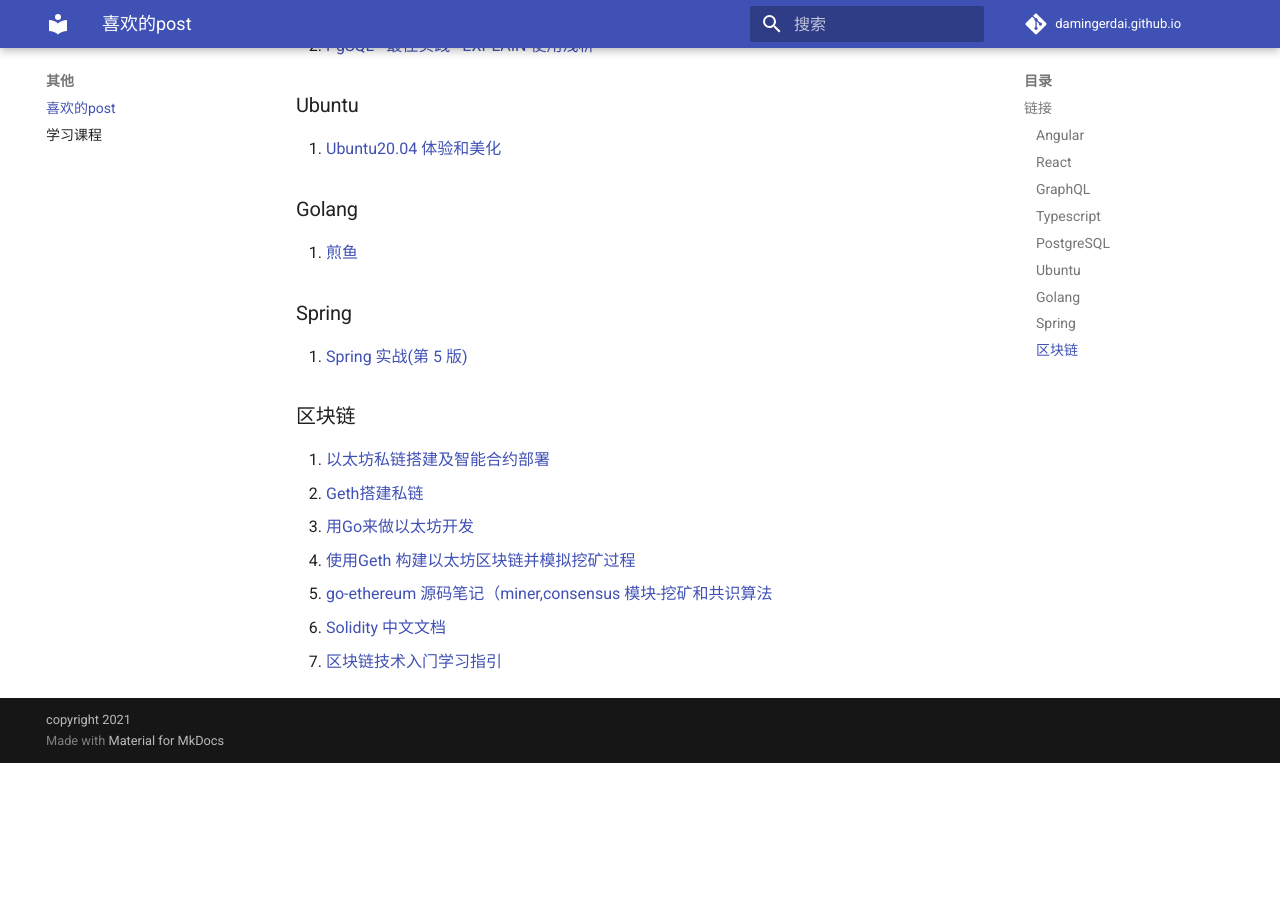
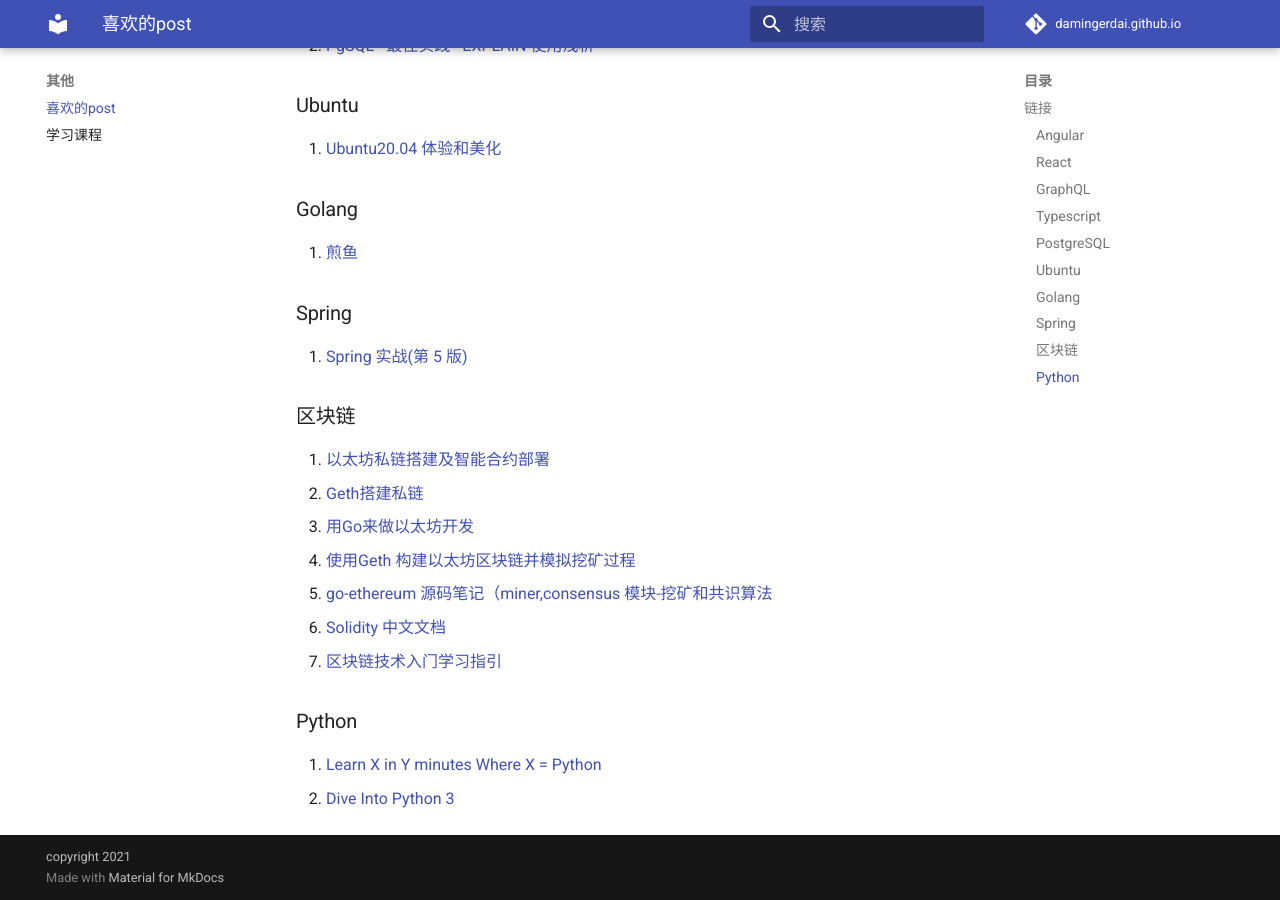
Before and after one commit to damingerdai/damingerdai.github.io, an MkDocs documentation site: the page built from docs/others/link.md, in a window 1280 px wide and 900 px high, scrolled down 1031 px. Built offline with MkDocs 1.6.1 and Material for MkDocs 9.7.7, drawn with Linux system fonts in a browser that asks for light colours; comment, search, counter and statistics services are not loaded; before the commit the page ends 1794 px from its top, so only the background shows below that.

Commit message:
docs: add python docs

```diff
--- a/docs/others/link.md
+++ b/docs/others/link.md
@@ -57,3 +57,8 @@
 5. [go-ethereum 源码笔记（miner,consensus 模块-挖矿和共识算法](https://knarfeh.com/2018/03/10/go-ethereum%20%E6%BA%90%E7%A0%81%E7%AC%94%E8%AE%B0%EF%BC%88miner,%20consensus%20%E6%A8%A1%E5%9D%97-%E6%8C%96%E7%9F%BF%E5%92%8C%E5%85%B1%E8%AF%86%E7%AE%97%E6%B3%95%EF%BC%89/)
 6. [Solidity 中文文档](https://learnblockchain.cn/docs/solidity/)
 7. [区块链技术入门学习指引](https://learnblockchain.cn/2018/01/11/guide/)
+
+### Python
+
+1. [Learn X in Y minutes Where X = Python](https://learnxinyminutes.com/docs/python/)
+2. [Dive Into Python 3](https://diveintopython3.net/)
```
